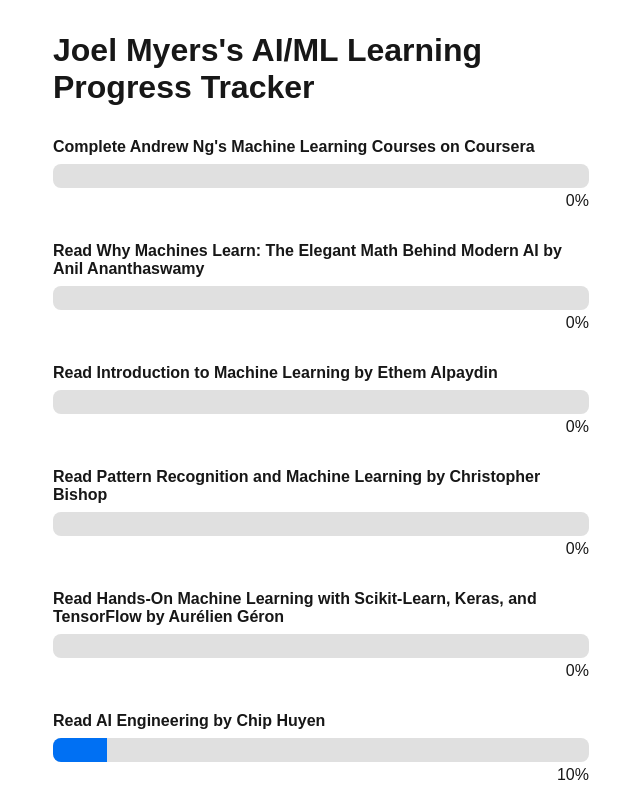
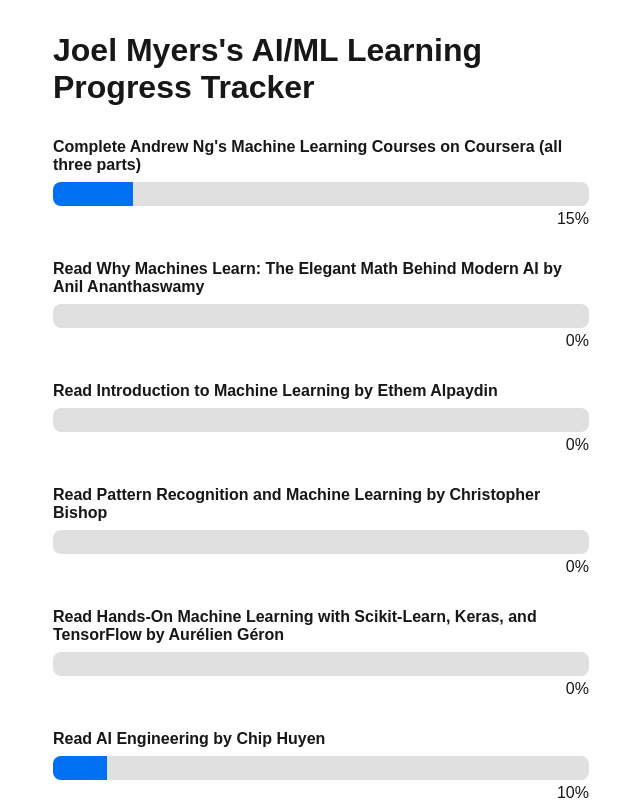
Before and after one commit to joeldmyers/ai-learning-plan, a Next.js app: page / in a window 1280 px wide. Shown: the top 800 px of the page, without its empty margins (319-959 px from the left). Built offline with nearby package versions, Linux system fonts and the light colour scheme.

Commit message:
tracking update

```diff
--- a/src/app/consts.ts
+++ b/src/app/consts.ts
@@ -2,8 +2,8 @@
 
 export const PROGRESS_ITEMS: ProgressItem[] = [
   {
-    title: "Complete Andrew Ng's Machine Learning Courses on Coursera",
-    percentCompleted: 0
+    title: "Complete Andrew Ng's Machine Learning Courses on Coursera (all three parts)",
+    percentCompleted: 15
   },
   {
     title: "Read Why Machines Learn: The Elegant Math Behind Modern AI by Anil Ananthaswamy",
```
